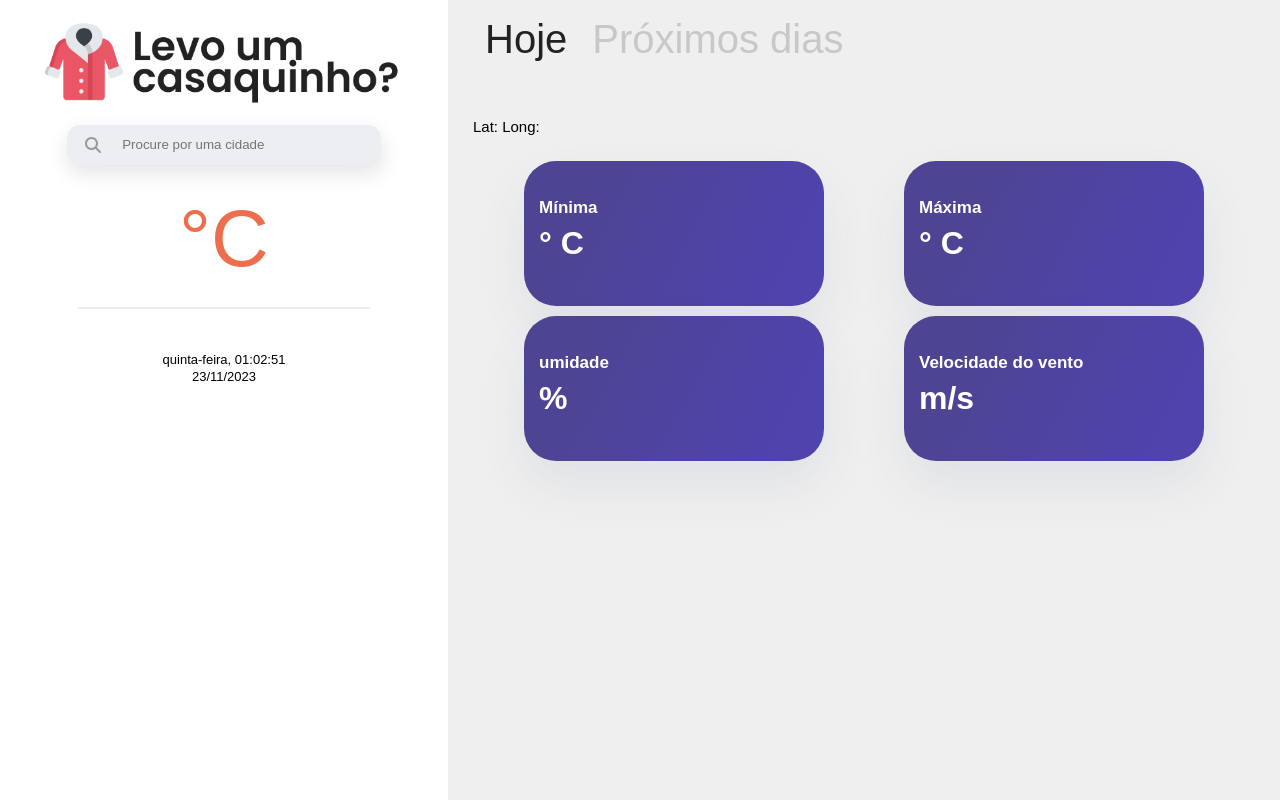
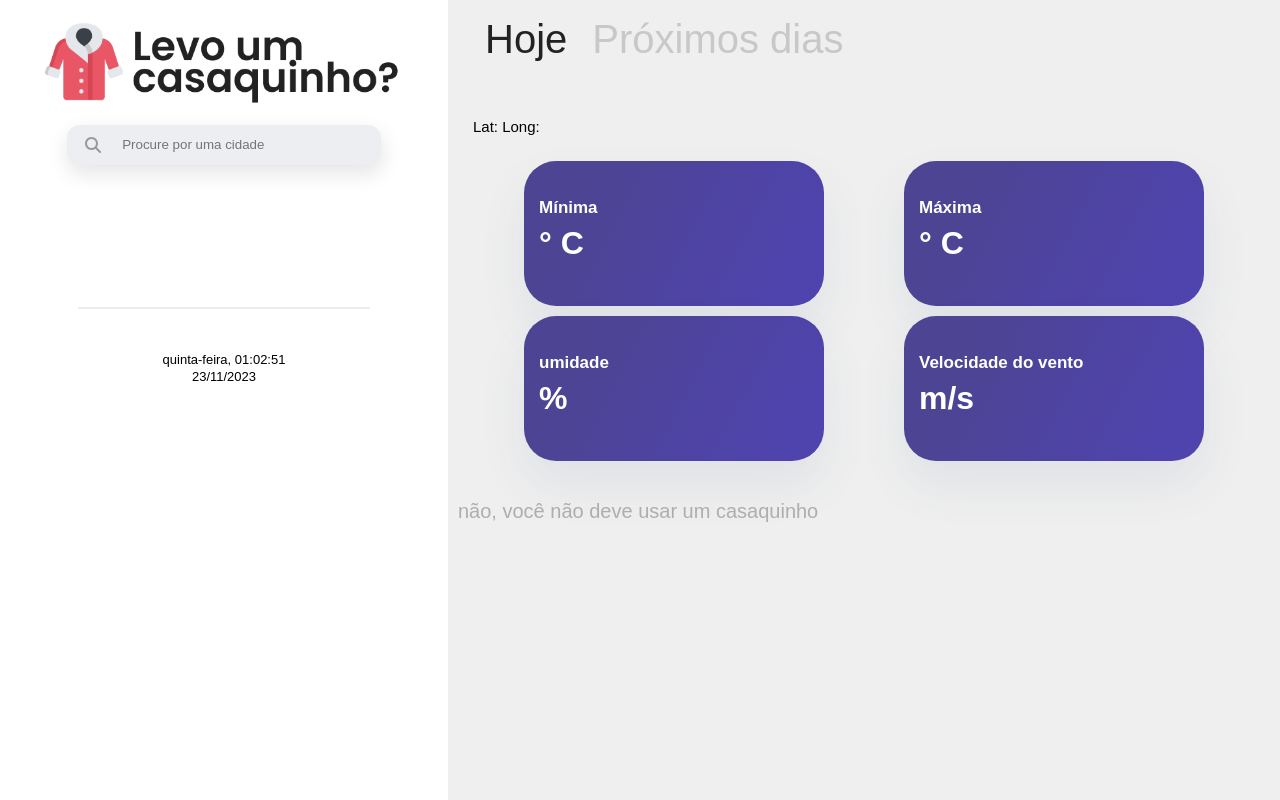
Before and after one commit to deborahwyny/leva-um-casaquinho, a React (Vite) app: page / in a window 1280 px wide. Built offline with nearby package versions, Linux system fonts and the light colour scheme.

Commit message:
leve um casaquinho

```diff
--- a/src/Pages/homePage.jsx
+++ b/src/Pages/homePage.jsx
@@ -459,6 +459,14 @@ flex-direction:column;
 }
 `
 
+const Casaquinho = styled.p`
+color: #AFADAD;
+margin-top: 40px;
+margin-left: 10px;
+font-size: 20px;
+font-family: 'Poppins', sans-serif;
+`
+
 export default function Home() {
   const [cidade, setCidade] = useState('');
   const [climaAtual, setClimaAtual] = useState(null);
@@ -471,30 +479,17 @@ export default function Home() {
     try {
       setBuscandoClima(true);
 
-      const resposta = await axios.get(
-        `https://api.openweathermap.org/data/2.5/weather?q=${cidade}&units=metric&appid=8b196609e696469d9f311f5830006ad4`
-      );
+      const resposta = await axios.get(`https://api.openweathermap.org/data/2.5/weather?q=${cidade}&units=metric&appid=8b196609e696469d9f311f5830006ad4`);
 
-      const respostaPrevisao = await axios.get(
-        `https://api.openweathermap.org/data/2.5/forecast?q=${cidade}&units=metric&appid=8b196609e696469d9f311f5830006ad4`
-      );
+      const respostaPrevisao = await axios.get(`https://api.openweathermap.org/data/2.5/forecast?q=${cidade}&units=metric&appid=8b196609e696469d9f311f5830006ad4`);
 
-      // Encontrar a temperatura mínima e máxima na previsão dos próximos dias
       const temperaturaMinima = Math.min(...respostaPrevisao.data.list.map((item) => item.main.temp_min));
       const temperaturaMaxima = Math.max(...respostaPrevisao.data.list.map((item) => item.main.temp_max));
 
-      setClimaAtual({
-        ...resposta.data,
-        main: {
-          ...resposta.data.main,
-          temp_min: temperaturaMinima,
-          temp_max: temperaturaMaxima,
-        },
-      });
-
+      setClimaAtual({...resposta.data,main: {...resposta.data.main,temp_min: temperaturaMinima,temp_max: temperaturaMaxima,},
+});
       setPrevisaoProximosDias(respostaPrevisao.data.list);
     } catch (erro) {
-      console.error('Erro ao buscar dados do clima:', erro);
     } finally {
       setBuscandoClima(false);
     }
@@ -509,6 +504,20 @@ export default function Home() {
   const handleMostrarGrafico = () => {
     setExibirGrafico(!exibirGrafico);
     setMostrarHoje(false);
+  };
+
+  const getTextColor = () => {
+    const conditions = {
+      Clear: 'orange',
+      Clouds: 'gray',
+      Rain: 'blue',
+      Snow: 'lightgray',
+      Thunderstorm: 'purple',
+      Drizzle: 'lightblue',
+      Mist: 'lightgray',
+    };
+
+    return conditions[climaAtual?.weather[0]?.main] || 'white';
   };
 
   const dataAtual = new Date();
@@ -529,8 +538,8 @@ export default function Home() {
           <SearchIcon icon={faSearch} onClick={buscarClima} />
         </ConteinerTopo>
         <ConteinerMeio>
-          <Temperatura>{climaAtual?.main?.temp}°C</Temperatura>
-          <Sub>{climaAtual?.weather[0]?.description}</Sub>
+          <Temperatura style={{ color: getTextColor() }}>{climaAtual?.main?.temp}°C</Temperatura>
+          <Sub style={{ color: getTextColor() }}>{climaAtual?.weather[0]?.description}</Sub>
           <Divisor />
         </ConteinerMeio>
         <ConteinerParagrafo>
@@ -569,6 +578,7 @@ export default function Home() {
                 <InfosVelUmidade>{climaAtual?.wind?.speed} m/s</InfosVelUmidade>
               </Vel>
             </InfosBottom>
+            <Casaquinho>  {climaAtual?.main?.temp_max < 17 && ' - Recomendado um casaquinho' || 'não, você não deve usar um casaquinho'}</Casaquinho>
           </>
         )}
         {exibirGrafico && (
```
